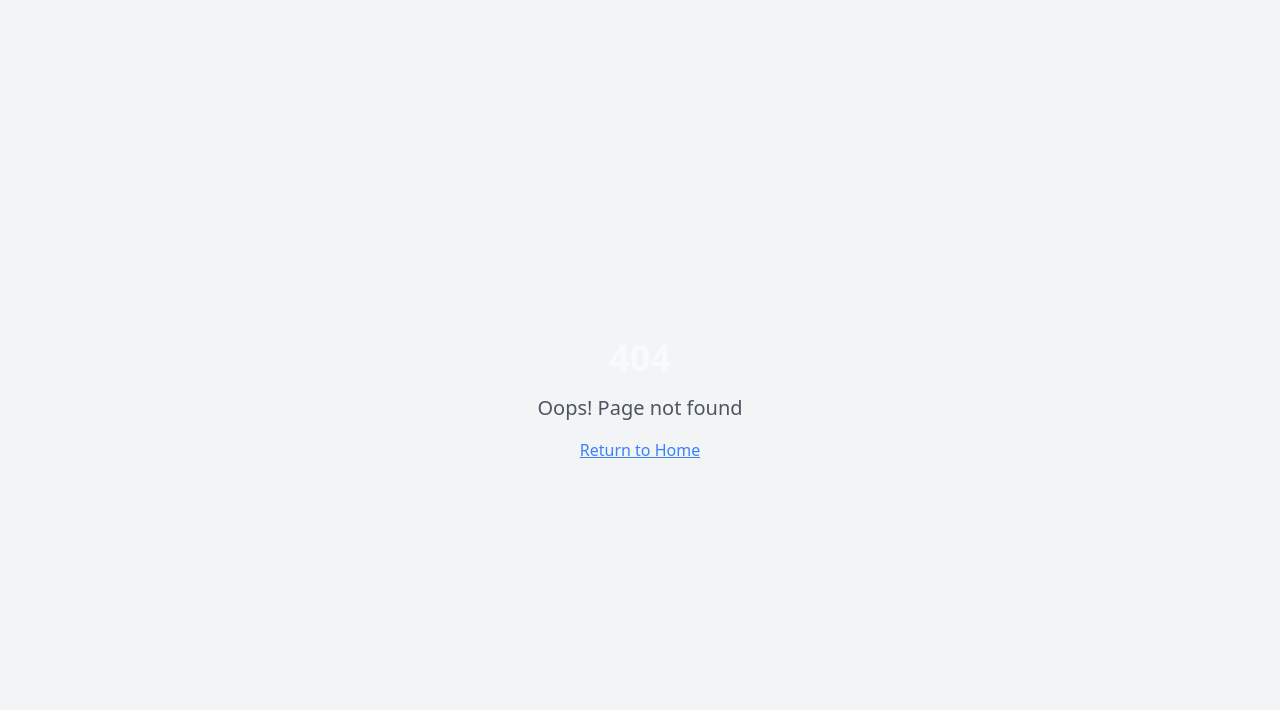
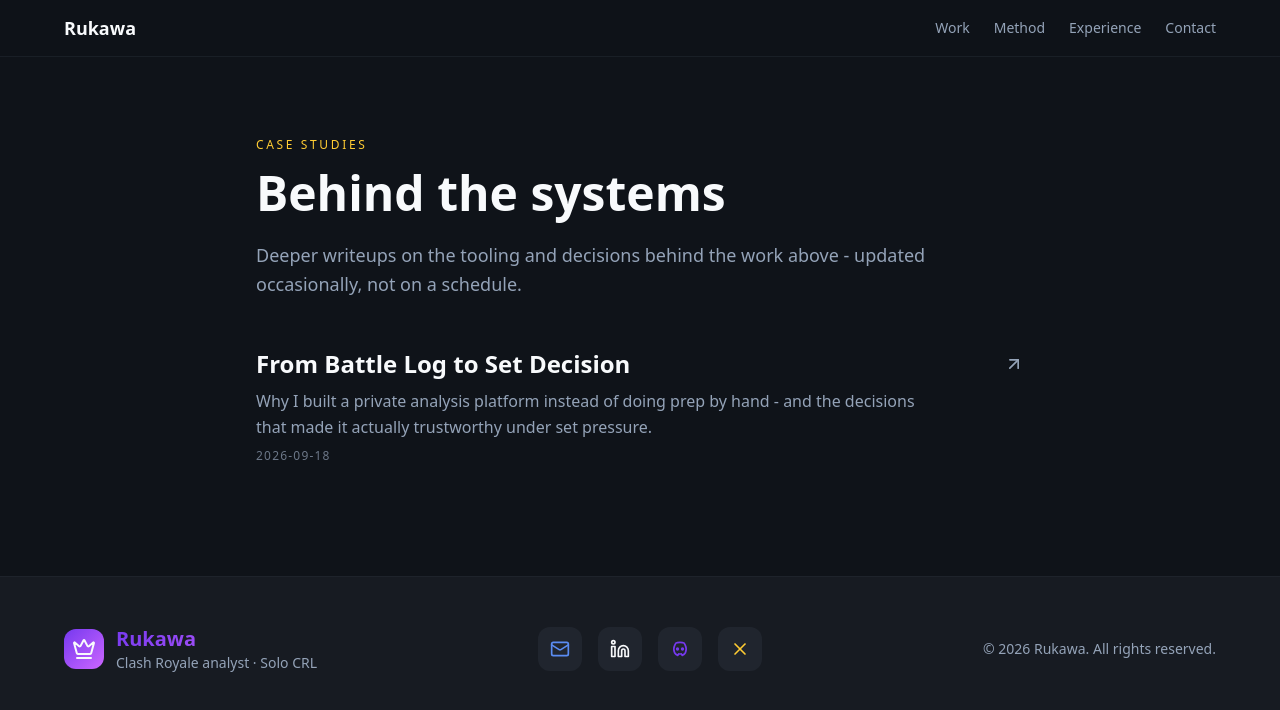
Before and after one commit to tojacob03/rukawa-clash-arena, a React (Vite) app: page /work in a window 1280 px wide. Before the commit this address had no page. Shown: the top 710 px of the page. Built offline with nearby package versions, Linux system fonts and the light colour scheme.

Commit message:
Register /work case study index route

```diff
--- a/src/App.tsx
+++ b/src/App.tsx
@@ -8,6 +8,7 @@ import NotFound from "./pages/NotFound";
 import ClientPortal from "./pages/ClientPortal";
 import AdminPanel from "./pages/AdminPanel";
 import CaseStudy from "./pages/CaseStudy";
+import CaseStudyIndex from "./pages/CaseStudyIndex";
 
 const queryClient = new QueryClient();
 
@@ -19,6 +20,7 @@ const App = () => (
       <BrowserRouter>
         <Routes>
           <Route path="/" element={<Index />} />
+          <Route path="/work" element={<CaseStudyIndex />} />
           <Route path="/work/:slug" element={<CaseStudy />} />
           <Route path="/portal" element={<ClientPortal />} />
           <Route path="/admin" element={<AdminPanel />} />
```
